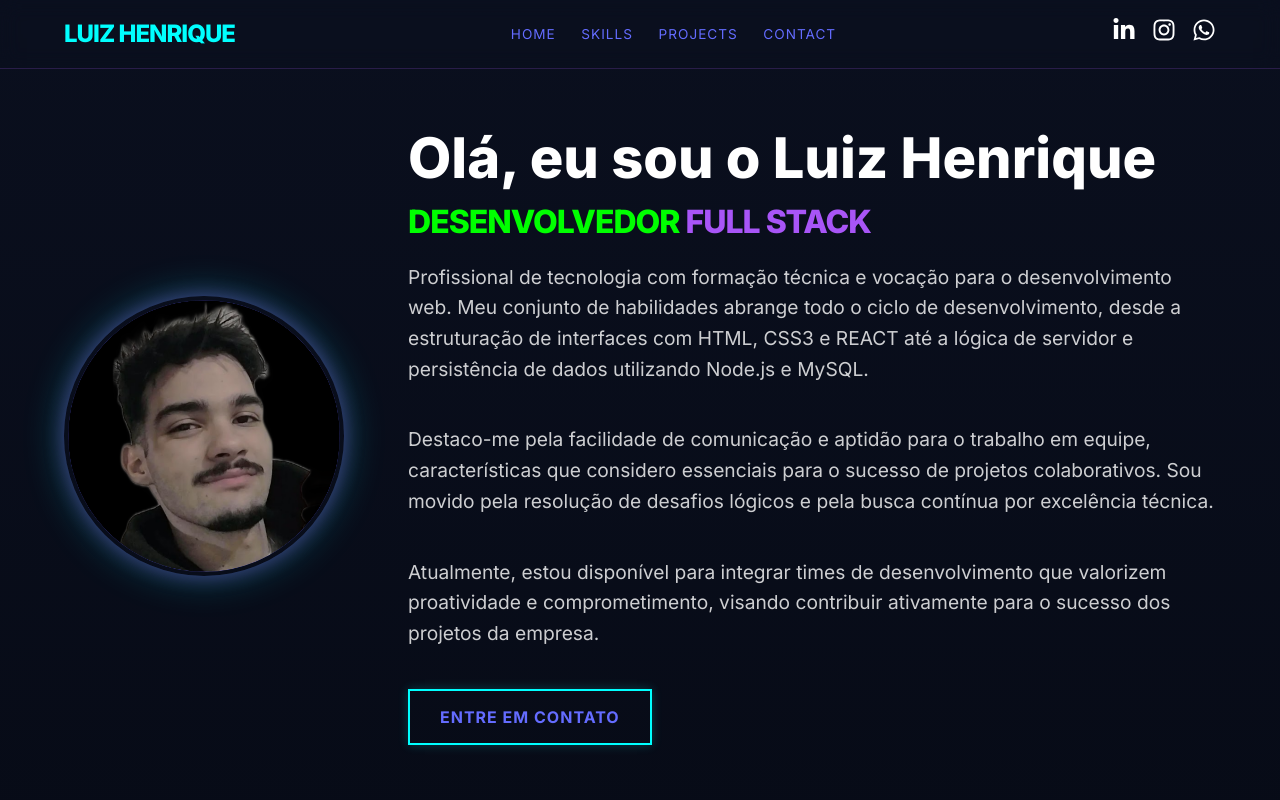
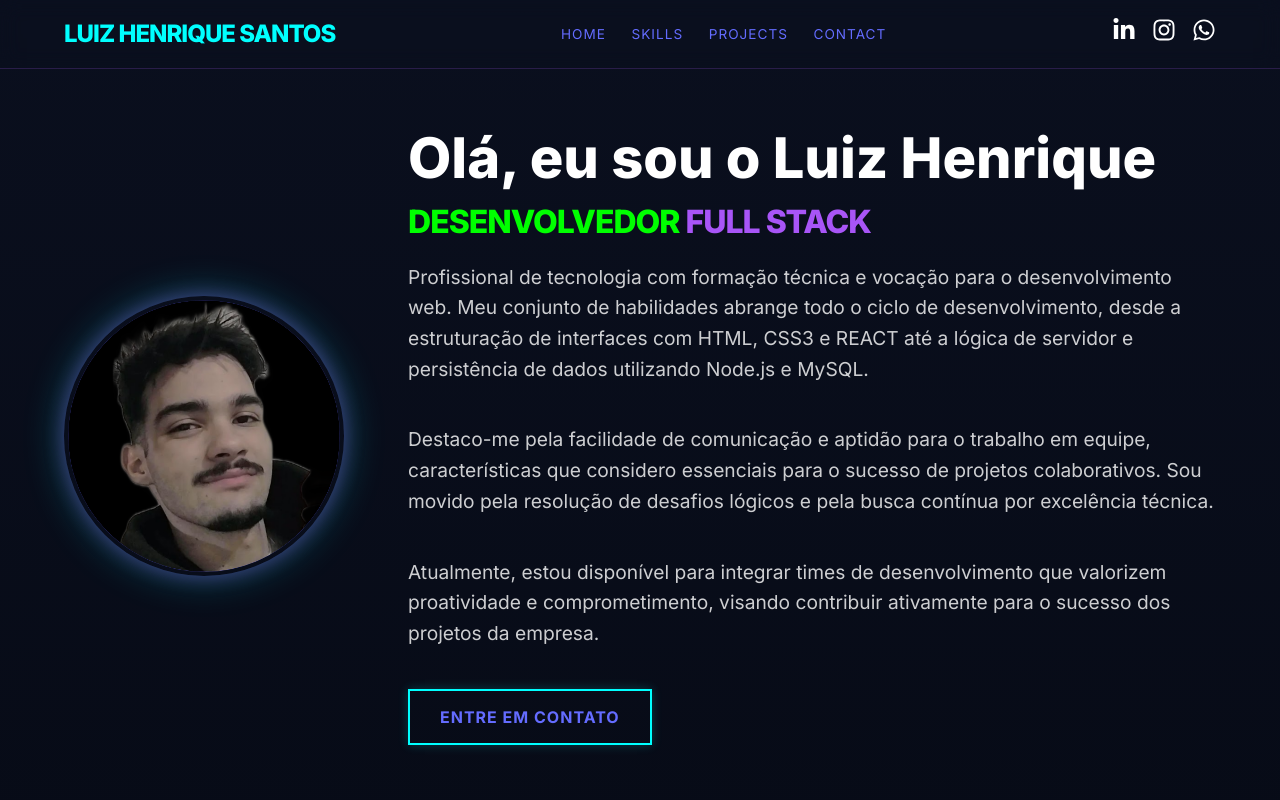
Before and after one commit to luizteixeirasantos/meu-portfolio, a React (Vite) app: page / in a window 1280 px wide. Shown: the top 800 px of the page. Built offline with nearby package versions, Linux system fonts and the light colour scheme.

Commit message:
fix: remoção total de dependências e ajuste de logo

```diff
--- a/src/App.jsx
+++ b/src/App.jsx
@@ -64,7 +64,7 @@ function App() {
     <div className="portfolio-container dark-theme">
       {/* 0. MENU E CABEÇALHO */}
       <nav className="main-nav">
-        <h1 className="logo">LUIZ HENRIQUE</h1>
+        <h1 className="logo">LUIZ HENRIQUE SANTOS</h1>
 
         {/* BOTÃO DO MENU HAMBÚRGUER (Só aparece no telemóvel) */}
         <button className="mobile-menu-btn" onClick={toggleMenu}>
```
Also changed, not shown: 1 other file (tests, documents, lock files or other folders).
